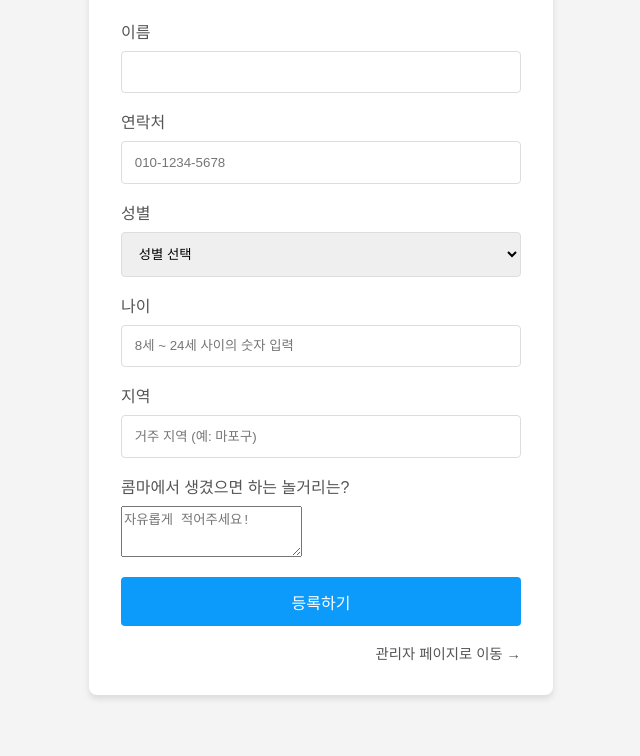
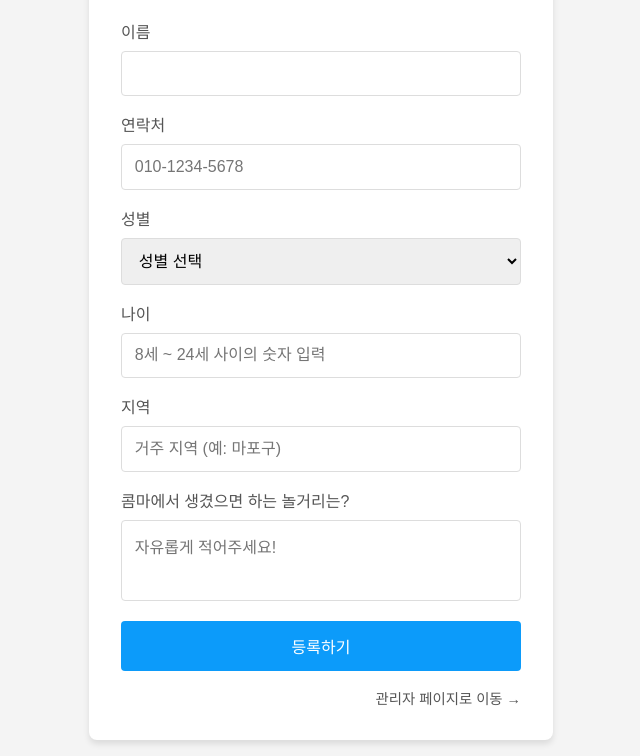
Before and after one commit to jam0112/festival-backend, a website: page public/index.html in a window 1280 px wide. Shown: the part 118-874 px from the top of the page, without its empty margins (319-959 px from the left). Before the commit the page ends 829 px from the top, so only its background shows below. Drawn offline with Linux system fonts and the light colour scheme.

Commit message:
이젠 진짜겠지

```diff
--- a/public/index.html
+++ b/public/index.html
@@ -36,12 +36,17 @@
             margin-bottom: 0.5rem;
             color: #555;
         }
-        input, select {
+        input, select, textarea {
             width: 100%;
             padding: 0.8rem;
             border: 1px solid #ddd;
             border-radius: 4px;
             box-sizing: border-box;
+            font-family: inherit; /* 폰트 상속 */
+            font-size: 1rem; /* 폰트 크기 통일 */
+        }
+        textarea {
+            resize: none;
         }
         button {
             width: 100%;
```
